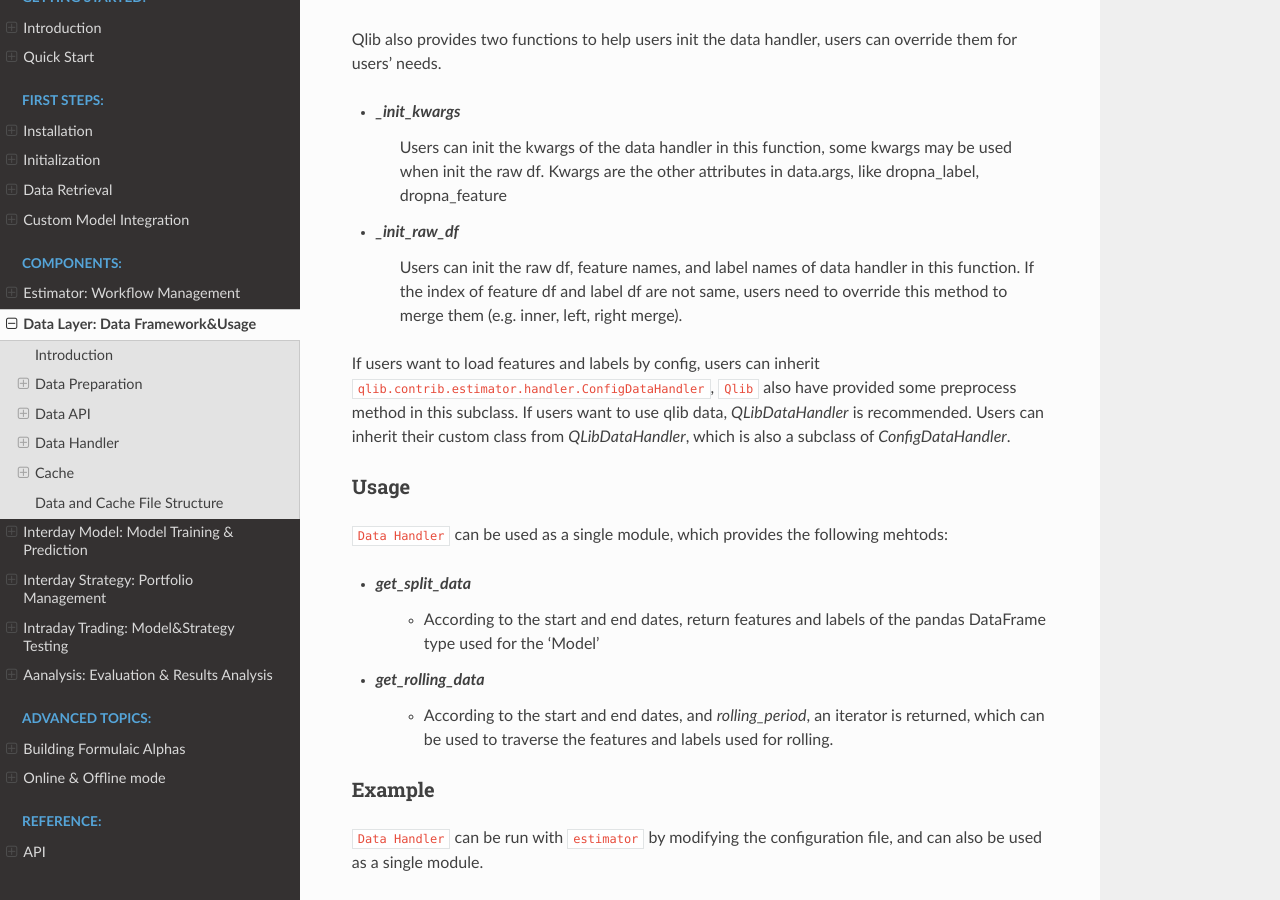
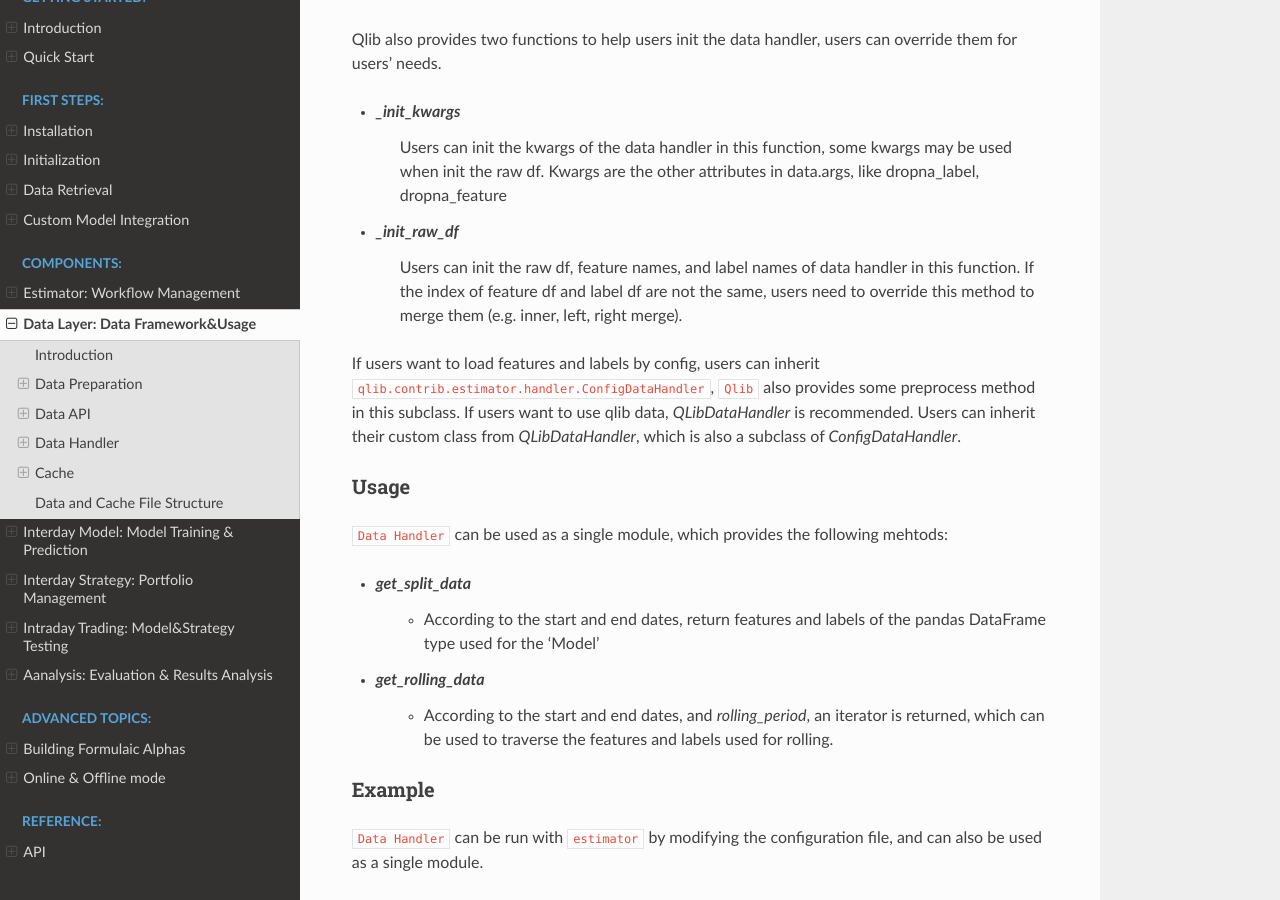
Before and after one commit to microsoft/qlib, a Sphinx documentation site: the page built from docs/component/data.rst, in a window 1280 px wide and 900 px high, scrolled down 4518 px. Built offline with Sphinx 7.4.7 and the Read the Docs theme 2.0.0, drawn with Linux system fonts in a browser that asks for light colours; pages that are not in the unit, such as notebooks, are missing from menus; some of the changed text lies outside the part shown.

Commit message:
Update data.rst
Modify the typos.

```diff
--- a/docs/component/data.rst
+++ b/docs/component/data.rst
@@ -26,7 +26,7 @@
 ------------------
 
 We've specially designed a data structure to manage financial data, please refer to the `File storage design section in Qlib paper <https://arxiv.org/abs/2009.11189>`_ for detailed information.
-Such data will be stored with filename suffix `.bin` (We'll call them `.bin` file, `.bin` format or qlib format). `.bin` file is designed for scientific computing on finance data
+Such data will be stored with filename suffix `.bin` (We'll call them `.bin` file, `.bin` format, or qlib format). `.bin` file is designed for scientific computing on finance data
 
 Qlib Format Dataset
 --------------------
@@ -45,7 +45,7 @@
 Converting CSV Format into Qlib Format
 -------------------------------------------
 
-``Qlib`` has provided the script ``scripts/dump_bin.py`` to convert data in CSV format into `.bin` files(Qlib format).
+``Qlib`` has provided the script ``scripts/dump_bin.py`` to convert data in CSV format into `.bin` files (Qlib format).
 
 
 Users can download the china-stock data in CSV format as follows for reference to the CSV format.
@@ -179,9 +179,9 @@
 
 - `_init_raw_df`
     Users can init the raw df, feature names, and label names of data handler in this function.
-    If the index of feature df and label df are not same, users need to override this method to merge them (e.g. inner, left, right merge).
+    If the index of feature df and label df are not the same, users need to override this method to merge them (e.g. inner, left, right merge).
 
-If users want to load features and labels by config, users can inherit ``qlib.contrib.estimator.handler.ConfigDataHandler``, ``Qlib`` also have provided some preprocess method in this subclass.
+If users want to load features and labels by config, users can inherit ``qlib.contrib.estimator.handler.ConfigDataHandler``, ``Qlib`` also provides some preprocess method in this subclass.
 If users want to use qlib data, `QLibDataHandler` is recommended. Users can inherit their custom class from `QLibDataHandler`, which is also a subclass of `ConfigDataHandler`.
 
 
@@ -255,7 +255,7 @@
 Cache
 ==========
 
-``Cache`` is an optional module that helps accelerate providing data by saving some frequently-used data as cache file. ``Qlib`` provides a `Memcache` class to cache the most-frequently-used data in memory, an inheritable `ExpressionCache` class and an inheritable `DatasetCache` class.
+``Cache`` is an optional module that helps accelerate providing data by saving some frequently-used data as cache file. ``Qlib`` provides a `Memcache` class to cache the most-frequently-used data in memory, an inheritable `ExpressionCache` class, and an inheritable `DatasetCache` class.
 
 Global Memory Cache
 ---------------------
@@ -297,14 +297,14 @@
 .. autoclass:: qlib.data.cache.DatasetCache
     :members:
 
-``Qlib`` has currently provided implemented disk cache `DiskDatasetCache` which inherits from `DatasetCache` . The datasets data will be stored in the disk.
+``Qlib`` has currently provided implemented disk cache `DiskDatasetCache` which inherits from `DatasetCache` . The datasets' data will be stored in the disk.
 
 
 
 Data and Cache File Structure
 ==================================
 
-We've specially designed a file structure to manage data and cache, please refer to the `File storage design section in Qlib paper <https://arxiv.org/abs/2009.11189>`_ for detailed information.The file structure of data and cache is listed as follows.
+We've specially designed a file structure to manage data and cache, please refer to the `File storage design section in Qlib paper <https://arxiv.org/abs/2009.11189>`_ for detailed information. The file structure of data and cache is listed as follows.
 
 .. code-block:: json
 
```
Also changed, not shown: other parts of docs/component/data.rst (+1 -1 lines).
